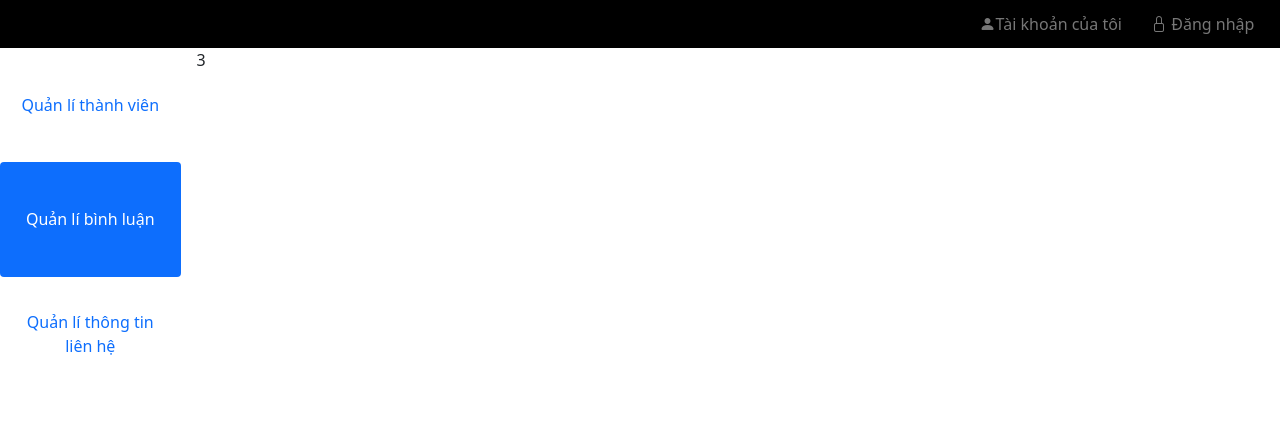
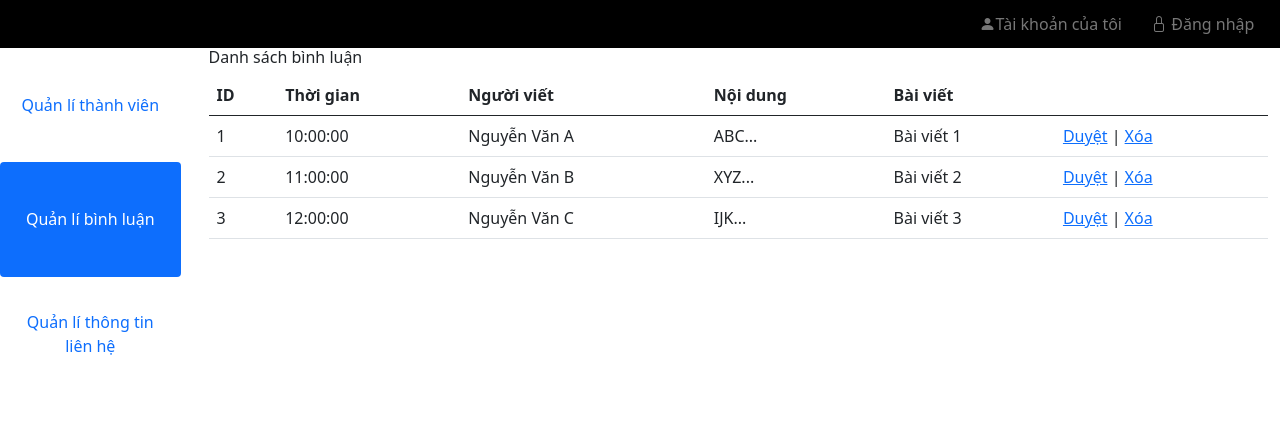
Before and after one commit to phuc16/LT_Web, a PHP site: page /mange.html in a window 1280 px wide, after a click on "Quản lí bình luận". Shown: the top 435 px of the page. Run offline with PHP 8.4, Linux system fonts and the light colour scheme; some libraries are stand-ins or nearby versions.

Commit message:
17/11/2021

```diff
--- a/manage.css
+++ b/manage.css
@@ -36,10 +36,6 @@ body {
 
 
 /* EDIT sidebar */
-.sidebar-container
-{
-
-}
 .sidebar-container .d-flex .nav button
 {
     height: calc(100vh/7);
--- a/mange.html
+++ b/mange.html
@@ -37,7 +37,6 @@
                                 <table class="table">
                                     <thead>
                                         <tr>
-                                            <th scope="col">STT</th>
                                             <th scope="col">Tên người dùng</th>
                                             <th scope="col">Mật khẩu</th>
                                             <th scope="col">Họ và Tên</th>
@@ -45,19 +44,20 @@
                                             <th scope="col">Ngày sinh</th>
                                             <th scope="col">Số điện thoại</th>
                                             <th scope="col">Mail</th>
+                                            <th scope="col">Avatar</th>
                                             <th scope="col"></th>
                                         </tr>
                                       </thead>
                                       <tbody>
                                         <tr>
-                                            <td>1</td>
                                             <td>kogleo</td>
                                             <td>12345678</td>
                                             <td>Nguyễn Văn Leo</td>
                                             <td>M</td>
                                             <td>18/08/2001</td>
                                             <td>0123456789</td>
-                                            <td>leonguyen@gmai.com</td>
+                                            <td>leonguyen@gmail.com</td>
+                                            <td>link</td>
                                             <td>
                                                 <a href="#" class="link-primary">Chỉnh sửa</a> |
                                                 <a href="#" class="link-primary">Xóa</a>
@@ -65,28 +65,28 @@
 
                                         </tr>
                                         <tr>
-                                            <td>2</td>
                                             <td>remsokawai</td>
                                             <td>phuccaothu</td>
                                             <td>Trương Hoàng Phúc</td>
                                             <td>M</td>
                                             <td>12/06/2001</td>
                                             <td>0981273462</td>
-                                            <td>phuctruong@gmai.com</td>
+                                            <td>phuctruong@gmail.com</td>
+                                            <td>link</td>
                                             <td>
                                                 <a href="#" class="link-primary">Chỉnh sửa</a> |
                                                 <a href="#" class="link-primary">Xóa</a>
                                             </td>
                                         </tr>
                                         <tr>
-                                            <td>3</td>
                                             <td>inuyasha</td>
                                             <td>banyeumatcho</td>
                                             <td>Trần Cẩu</td>
                                             <td>F</td>
                                             <td>02/06/1998</td>
                                             <td>0989873462</td>
-                                            <td>inuyasha@gmai.com</td>
+                                            <td>inuyasha@gmail.com</td>
+                                            <td>link</td>
                                             <td>
                                                 <a href="#" class="link-primary">Chỉnh sửa</a> |
                                                 <a href="#" class="link-primary">Xóa</a>
@@ -99,24 +99,78 @@
 
                         </div>
                     </div>
-                    <div class="tab-pane fade " id="v-pills-comment" role="tabpanel" aria-labelledby="v-pills-comment-tab">3</div>
+                    <div class="tab-pane fade " id="v-pills-comment" role="tabpanel" aria-labelledby="v-pills-comment-tab">
+                        <div class="table-container container">
+                            <h6 >Danh sách bình luận</h6>
+                            <div class="table-responsive">
+                                <table class="table">
+                                    <thead>
+                                        <tr>
+                                            <th scope="col">ID</th>
+                                            <th scope="col">Thời gian</th>
+                                            <th scope="col">Người viết</th>
+                                            <th scope="col">Nội dung</th>
+                                            <th scope="col">Bài viết</th>
+                                            <th scope="col"></th>
+                                        </tr>
+                                      </thead>
+                                      <tbody>
+                                        <tr>
+                                            <td>1</td>
+                                            <td>10:00:00</td>
+                                            <td>Nguyễn Văn A</td>
+                                            <td>ABC...</td>
+                                            <td>Bài viết 1</td>
+                                            <td>
+                                                <a href="#" class="link-primary">Duyệt</a> |
+                                                <a href="#" class="link-primary">Xóa</a>
+                                            </td>
+
+                                        </tr>
+                                        <tr>
+                                            <td>2</td>
+                                            <td>11:00:00</td>
+                                            <td>Nguyễn Văn B</td>
+                                            <td>XYZ...</td>
+                                            <td>Bài viết 2</td>
+                                            <td>
+                                                <a href="#" class="link-primary">Duyệt</a> |
+                                                <a href="#" class="link-primary">Xóa</a>
+                                            </td>
+                                        </tr>
+                                        <tr>
+                                            <td>3</td>
+                                            <td>12:00:00</td>
+                                            <td>Nguyễn Văn C</td>
+                                            <td>IJK...</td>
+                                            <td>Bài viết 3</td>
+                                            <td>
+                                                <a href="#" class="link-primary">Duyệt</a> |
+                                                <a href="#" class="link-primary">Xóa</a>
+                                            </td>
+                                        </tr>
+                                      </tbody>
+                                </table>
+                            </div>
+                        </div>
+                    </div>
                     <div class="tab-pane fade" id="v-pills-info" role="tabpanel" aria-labelledby="v-pills-info-tab">
-                        <div class="infor-tab">
-                            <h3>Thông tin liên hệ</h3>
-                            <div class="infor-tab-box">
+                        <div class="container">
+                            <h3 class="text-center">Thông tin liên hệ</h3>
+                            <div class="infor-tab-box px-5">
                                 <span class="details">Địa chỉ: </span>
                                 <input type="text" placeholder="Nhập địa chỉ" required>
                             </div>
-                            <div class="infor-tab-box">
+                            <div class="infor-tab-box px-5">
                                 <span class="details">Số điện thoại: </span>
                                 <input type="text" placeholder="Nhập số điện thoại" required>
                             </div>
-                            <div class="infor-tab-box">
+                            <div class="infor-tab-box px-5">
                                 <span class="details">Mail: </span>
                                 <input type="text" placeholder="Nhập email" required>
                             </div>
                             <div class="button-sub">
-                                <input type="submit" value="Submit">
+                                <input type="submit" value="Chỉnh sửa">
                             </div>
                         </div>
                     </div>
@@ -127,11 +181,13 @@
                                 <table class="table">
                                     <thead>
                                         <tr>
-                                            <th scope="col">STT</th>
+                                            <th scope="col">ID</th>
                                             <th scope="col">Tên sản phẩm</th>
                                             <th scope="col">Số lượng</th>
-                                            <th scope="col">Miêu tả</th>
+                                            <th scope="col">Mô tả</th>
                                             <th scope="col">Giá</th>
+                                            <th scope="col">Loại</th>
+                                            <th scope="col">Hình ảnh</th>
                                             <th scope="col"></th>
                                         </tr>
                                       </thead>
@@ -142,6 +198,8 @@
                                             <td><input type="number" class="spinner-inc" value="1"></td>
                                             <td>Kiểu dáng đơn giản, gọn gàng</td>
                                             <td><input type="number" class="spinner-inc" value="23000"></td>
+                                            <td>Máy in</td>
+                                            <td>link</td>
                                             <td>
                                                 <a href="#" class="link-primary">Chỉnh sửa</a> |
                                                 <a href="#" class="link-primary">Xóa</a>
@@ -154,8 +212,116 @@
                             <a href="#" class="link-primary"><button type="button" class="btn btn-primary">Thêm</button></a>
                         </div>
                     </div>
-                    <div class="tab-pane fade" id="v-pills-new" role="tabpanel" aria-labelledby="v-pills-new-tab">6</div>
-                    <div class="tab-pane fade" id="v-pills-material" role="tabpanel" aria-labelledby="v-pills-material-tab">End</div>
+                    <div class="tab-pane fade" id="v-pills-new" role="tabpanel" aria-labelledby="v-pills-new-tab">
+                        <div class="table-container container">
+                            <h6 >Danh sách bài viết</h6>
+                            <div class="table-responsive">
+                                <table class="table">
+                                    <thead>
+                                        <tr>
+                                            <th scope="col">ID</th>
+                                            <th scope="col">Tiêu đề</th>
+                                            <th scope="col">Từ khóa</th>
+                                            <th scope="col">Mô tả</th>
+                                            <th scope="col">Nội dung</th>
+                                            <th scope="col"></th>
+                                        </tr>
+                                        </thead>
+                                        <tbody>
+                                        <tr>
+                                            <td>1</td>
+                                            <td>Bài viết 1</td>
+                                            <td>ABC...</td>
+                                            <td>ABC...</td>
+                                            <td>link</td>
+                                            <td>
+                                                <a href="#" class="link-primary">Chỉnh sửa</a> |
+                                                <a href="#" class="link-primary">Xóa</a>
+                                            </td>
+
+                                        </tr>
+                                        <tr>
+                                            <td>2</td>
+                                            <td>Bài viết 2</td>
+                                            <td>XYZ...</td>
+                                            <td>XYZ...</td>
+                                            <td>link</td>
+                                            <td>
+                                                <a href="#" class="link-primary">Chỉnh sửa</a> |
+                                                <a href="#" class="link-primary">Xóa</a>
+                                            </td>
+                                        </tr>
+                                        <tr>
+                                            <td>3</td>
+                                            <td>Bài viết 3</td>
+                                            <td>IJK...</td>
+                                            <td>IJK...</td>
+                                            <td>link</td>
+                                            <td>
+                                                <a href="#" class="link-primary">Chỉnh sửa</a> |
+                                                <a href="#" class="link-primary">Xóa</a>
+                                            </td>
+                                        </tr>
+                                        </tbody>
+                                </table>
+                            </div>
+                            <a href="#" class="link-primary"><button type="button" class="btn btn-primary">Thêm</button></a>
+
+                        </div>
+                    </div>
+                    <div class="tab-pane fade" id="v-pills-material" role="tabpanel" aria-labelledby="v-pills-material-tab">
+                        <div class="table-container container">
+                            <h6 >Danh sách tài nguyên</h6>
+                            <div class="table-responsive">
+                                <table class="table">
+                                    <thead>
+                                        <tr>
+                                            <th scope="col">STT</th>
+                                            <th scope="col">Tên</th>
+                                            <th scope="col">Loại tài nguyên</th>
+                                            <th scope="col">Nội dung</th>
+                                            <th scope="col"></th>
+                                        </tr>
+                                        </thead>
+                                        <tbody>
+                                        <tr>
+                                            <td>1</td>
+                                            <td>Ảnh 1</td>
+                                            <td>Hình ảnh</td>
+                                            <td>ABC...</td>
+                                            <td>
+                                                <a href="#" class="link-primary">Chỉnh sửa</a> |
+                                                <a href="#" class="link-primary">Xóa</a>
+                                            </td>
+
+                                        </tr>
+                                        <tr>
+                                            <td>2</td>
+                                            <td>Ảnh 2</td>
+                                            <td>Hình ảnh</td>
+                                            <td>XYZ...</td>
+                                            <td>
+                                                <a href="#" class="link-primary">Chỉnh sửa</a> |
+                                                <a href="#" class="link-primary">Xóa</a>
+                                            </td>
+                                        </tr>
+                                        <tr>
+                                            <td>3</td>
+                                            <td>Bài viết 1</td>
+                                            <td>Bài viết</td>
+                                            <td>IJK...</td>
+                                            <td>
+                                                <a href="#" class="link-primary">Chỉnh sửa</a> |
+                                                <a href="#" class="link-primary">Xóa</a>
+                                            </td>
+                                        </tr>
+                                        </tbody>
+                                </table>
+                            </div>
+                            <a href="#" class="link-primary"><button type="button" class="btn btn-primary">Thêm</button></a>
+
+                        </div>
+                    </div>
                 </div>
               </div>
         </div>
```
